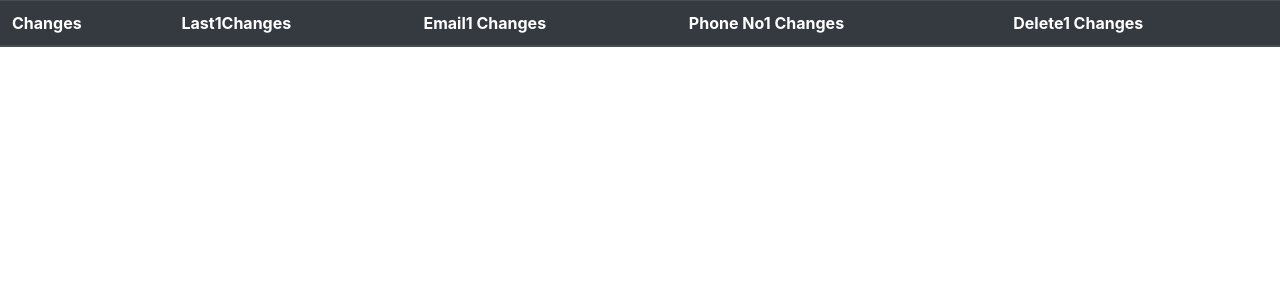
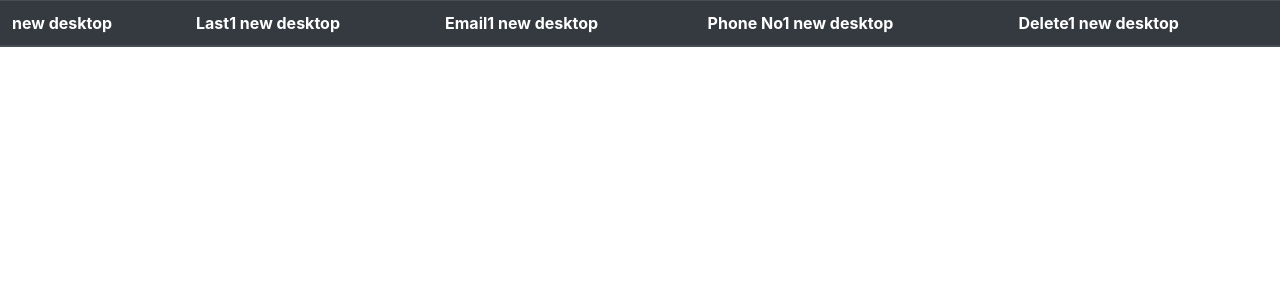
Before and after one commit to jignesh-new/php-code-oopphp, a PHP site: page /oopphp/ in a window 1280 px wide. Shown: the top 300 px of the page. Run offline with PHP 8.4, Linux system fonts and the light colour scheme; data that the repository does not hold is empty.

Commit message:
hello new changes

```diff
--- a/index.php
+++ b/index.php
@@ -2,11 +2,11 @@
 <table class="table table-dark">
   <thead>
     <tr>
-      <th scope="col">Changes</th>
-      <th scope="col">Last1Changes</th>
-      <th scope="col">Email1 Changes</th>
-      <th scope="col">Phone No1 Changes</th>
-      <th scope="col">Delete1 Changes</th>
+      <th scope="col"> new desktop</th>
+      <th scope="col">Last1 new desktop</th>
+      <th scope="col">Email1  new desktop</th>
+      <th scope="col">Phone No1  new desktop</th>
+      <th scope="col">Delete1  new desktop</th>
     </tr>
   </thead>
   <tbody id="fetchdata">
```
